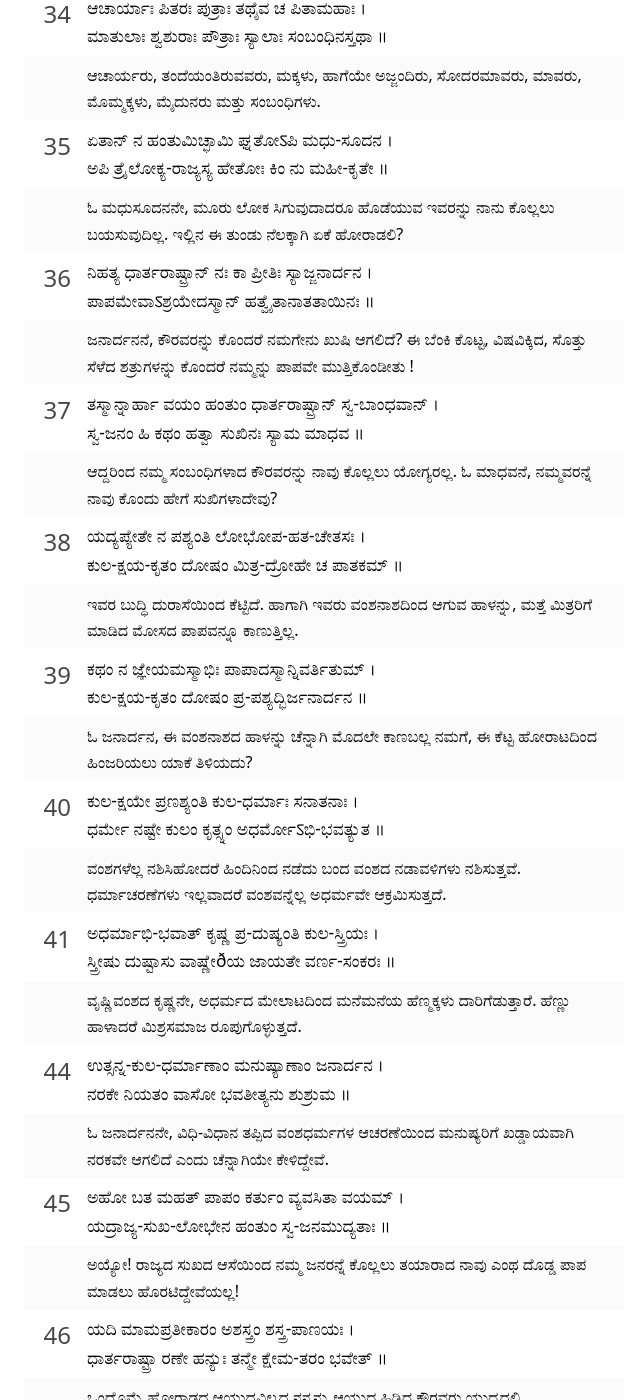
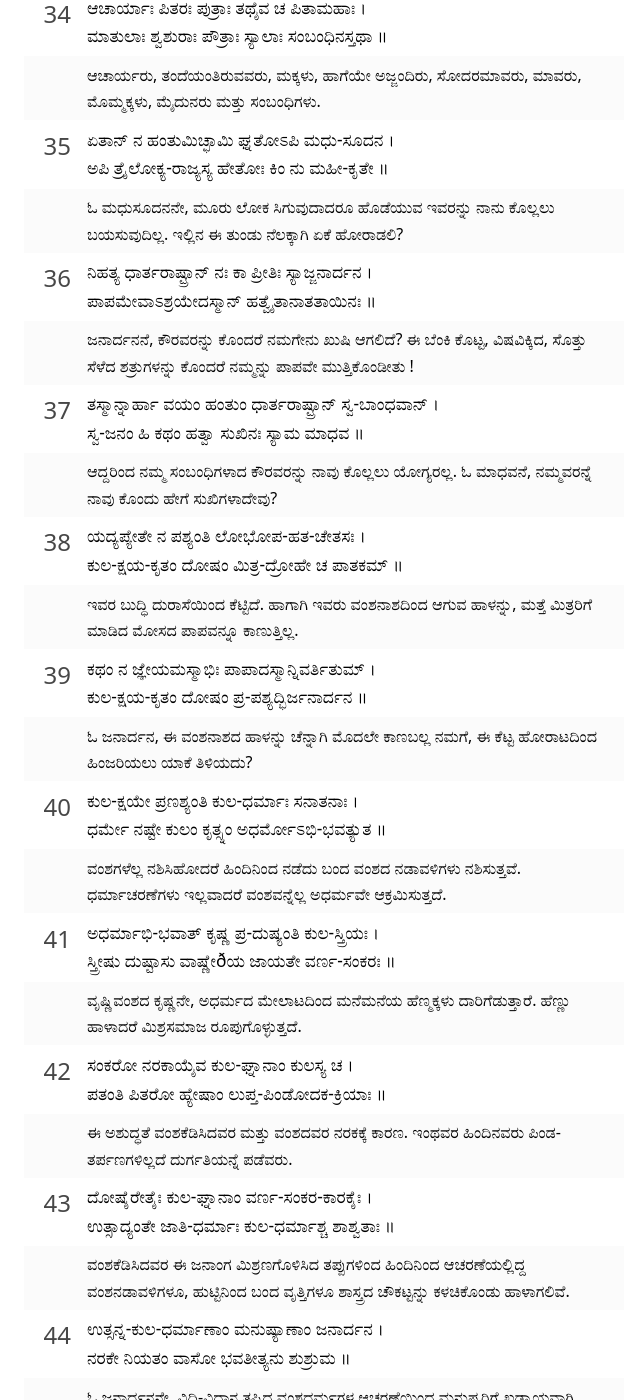
Before and after one commit to prawipra/gs_stage, a Jekyll site: the page built from kan/1.md, in a window 1280 px wide and 1400 px high, scrolled down 4648 px. Shown: the whole window, without its empty margins (316-956 px from the left). Built offline with Jekyll 4.4.1, drawn with Linux system fonts in a browser that asks for light colours; some of the changed text lies outside the part shown.

Commit message:
Use kan avagraha, add missing verses
The Unicode codepoint for kan avagraha looks more like the English lower case s.

```diff
--- a/_data/kan/v1.yml
+++ b/_data/kan/v1.yml
@@ -48,7 +48,7 @@
 
 13: |-
     ತತಃ ಶಂಖಾಶ್ಚ ಭೇರ್ಯಶ್ಚ ಪಣವಾನಕ-ಗೋಮುಖಾಃ ।
-    ಸಹಸೈವಾಭ್ಯಹನ್ಯಂತ ಸ ಶಬ್ದಸ್ತುಮುಲೋऽಭವತ್ ॥
+    ಸಹಸೈವಾಭ್ಯಹನ್ಯಂತ ಸ ಶಬ್ದಸ್ತುಮುಲೋಽಭವತ್ ॥
 
 14: |-
     ತತಃ ಶ್ವೇತೈರ್ಹಯೈರ್ಯುಕ್ತೇ ಮಹತಿ ಸ್ಯಂದನೇ ಸ್ಥಿತೌ ।
@@ -80,10 +80,10 @@
 
 21: |-
     ಹೃಷೀಕೇಶಂ ತದಾ ವಾಕ್ಯಂ ಇದಮಾಹ ಮಹೀ-ಪತೇ ।
-    ಸೇನಯೋರುಭಯೋರ್ಮಧ್ಯೇ ರಥಂ ಸ್ಥಾಪಯ ಮೇऽಚ್ಯುತ ॥
+    ಸೇನಯೋರುಭಯೋರ್ಮಧ್ಯೇ ರಥಂ ಸ್ಥಾಪಯ ಮೇಽಚ್ಯುತ ॥
 
 22: |-
-    ಯಾವದೇತಾನ್ ನಿರೀಕ್ಷೇऽಹಂ ಯೋದ್ಧು-ಕಾಮಾನವ-ಸ್ಥಿತಾನ್ ।
+    ಯಾವದೇತಾನ್ ನಿರೀಕ್ಷೇಽಹಂ ಯೋದ್ಧು-ಕಾಮಾನವ-ಸ್ಥಿತಾನ್ ।
     ಕೈರ್ಮಯಾ ಸಹ ಯೋದ್ಧವ್ಯಂ ಅಸ್ಮಿನ್ ರಣ-ಸಮುದ್ಯಮೇ ॥
 
 23: |-
@@ -107,7 +107,7 @@
     ಶ್ವಶುರಾನ್ ಸುಹೃದಶ್ಚೈವ ಸೇನಯೋರುಭಯೋರಪಿ ।
 
 27.5: |-
-    ಕೃಪಯಾ ಪರಯಾऽऽವಿಷ್ಟೋ ವಿಷೀದನ್ನಿದಮಬ್ರವೀತ್ ॥
+    ಕೃಪಯಾ ಪರಯಾಽಽವಿಷ್ಟೋ ವಿಷೀದನ್ನಿದಮಬ್ರವೀತ್ ॥
 
 28: |-
     ತಾನ್ ಸಮೀಕ್ಷ್ಯ ಸ ಕೌಂತೇಯಃ ಸರ್ವಾನ್ ಬಂಧೂನವ-ಸ್ಥಿತಾನ್ ।
@@ -125,7 +125,7 @@
 
 31: |-
     ನಿಮಿತ್ತಾನಿ ಚ ಪಶ್ಯಾಮಿ ವಿಪರೀತಾನಿ ಕೇಶವ ।
-    ನಚ ಶ್ರೇಯೋऽನು ಪಶ್ಯಾಮಿ ಹತ್ವಾ ಸ್ವ-ಜನಮಾಹವೇ ॥
+    ನಚ ಶ್ರೇಯೋಽನು ಪಶ್ಯಾಮಿ ಹತ್ವಾ ಸ್ವ-ಜನಮಾಹವೇ ॥
 
 32: |-
     ನ ಕಾಂಕ್ಷೇ ವಿಜಯಂ ಕೃಷ್ಣ ನಚ ರಾಜ್ಯಂ ಸುಖಾನಿ ಚ ।
@@ -133,19 +133,19 @@
 
 33: |-
     ಯೇಷಾಮರ್ಥೇ ಕಾಂಕ್ಷಿತಂ ನೋ ರಾಜ್ಯಂ ಭೋಗಾಃ ಸುಖಾನಿ ಚ ।
-    ತ ಇಮೇऽವ-ಸ್ಥಿತಾ ಯುದ್ಧೇ ಪ್ರಾಣಾಂಸ್ತ್ಯಕ್ತೌವ್ವ ಧನಾನಿ ಚ ॥
+    ತ ಇಮೇಽವ-ಸ್ಥಿತಾ ಯುದ್ಧೇ ಪ್ರಾಣಾಂಸ್ತ್ಯಕ್ತೌವ್ವ ಧನಾನಿ ಚ ॥
 
 34: |-
     ಆಚಾರ್ಯಾಃ ಪಿತರಃ ಪುತ್ರಾಃ ತಥೈವ ಚ ಪಿತಾಮಹಾಃ ।
     ಮಾತುಲಾಃ ಶ್ವಶುರಾಃ ಪೌತ್ರಾಃ ಸ್ಯಾಲಾಃ ಸಂಬಂಧಿನಸ್ತಥಾ ॥
 
 35: |-
-    ಏತಾನ್ ನ ಹಂತುಮಿಚ್ಛಾಮಿ ಘ್ನತೋऽಪಿ ಮಧು-ಸೂದನ ।
+    ಏತಾನ್ ನ ಹಂತುಮಿಚ್ಛಾಮಿ ಘ್ನತೋಽಪಿ ಮಧು-ಸೂದನ ।
     ಅಪಿ ತ್ರೈಲೋಕ್ಯ-ರಾಜ್ಯಸ್ಯ ಹೇತೋಃ ಕಿಂ ನು ಮಹೀ-ಕೃತೇ ॥
 
 36: |-
     ನಿಹತ್ಯ ಧಾರ್ತರಾಷ್ಟ್ರಾನ್ ನಃ ಕಾ ಪ್ರೀತಿಃ ಸ್ಯಾಜ್ಜನಾರ್ದನ ।
-    ಪಾಪಮೇವಾऽಶ್ರಯೇದಸ್ಮಾನ್ ಹತ್ವೈತಾನಾತತಾಯಿನಃ ॥
+    ಪಾಪಮೇವಾಽಶ್ರಯೇದಸ್ಮಾನ್ ಹತ್ವೈತಾನಾತತಾಯಿನಃ ॥
 
 37: |-
     ತಸ್ಮಾನ್ನಾರ್ಹಾ ವಯಂ ಹಂತುಂ ಧಾರ್ತರಾಷ್ಟ್ರಾನ್ ಸ್ವ-ಬಾಂಧವಾನ್ ।
@@ -161,11 +161,19 @@
 
 40: |-
     ಕುಲ-ಕ್ಷಯೇ ಪ್ರಣಶ್ಯಂತಿ ಕುಲ-ಧರ್ಮಾಃ ಸನಾತನಾಃ ।
-    ಧರ್ಮೇ ನಷ್ಟೇ ಕುಲಂ ಕೃತ್ಸ್ನಂ ಅಧರ್ಮೋऽಭಿ-ಭವತ್ಯುತ ॥
+    ಧರ್ಮೇ ನಷ್ಟೇ ಕುಲಂ ಕೃತ್ಸ್ನಂ ಅಧರ್ಮೋಽಭಿ-ಭವತ್ಯುತ ॥
 
 41: |-
     ಅಧರ್ಮಾಭಿ-ಭವಾತ್ ಕೃಷ್ಣ ಪ್ರ-ದುಷ್ಯಂತಿ ಕುಲ-ಸ್ತ್ರಿಯಃ ।
     ಸ್ತ್ರೀಷು ದುಷ್ಟಾಸು ವಾಷ್ಣೇðಯ ಜಾಯತೇ ವರ್ಣ-ಸಂಕರಃ ॥
+
+42: |-
+    ಸಂಕರೋ ನರಕಾಯೈವ ಕುಲ-ಘ್ನಾನಾಂ ಕುಲಸ್ಯ ಚ ।
+    ಪತಂತಿ ಪಿತರೋ ಹ್ಯೇಷಾಂ ಲುಪ್ತ-ಪಿಂಡೋದಕ-ಕ್ರಿಯಾಃ ॥
+
+43: |-
+    ದೋಷೈರೇತೈಃ ಕುಲ-ಘ್ನಾನಾಂ ವರ್ಣ-ಸಂಕರ-ಕಾರಕೈಃ ।
+    ಉತ್ಸಾದ್ಯಂತೇ ಜಾತಿ-ಧರ್ಮಾಃ ಕುಲ-ಧರ್ಮಾಶ್ಚ ಶಾಶ್ವತಾಃ ॥
 
 44: |-
     ಉತ್ಸನ್ನ-ಕುಲ-ಧರ್ಮಾಣಾಂ ಮನುಷ್ಯಾಣಾಂ ಜನಾರ್ದನ ।
@@ -180,5 +188,5 @@
     ಧಾರ್ತರಾಷ್ಟ್ರಾ ರಣೇ ಹನ್ಯುಃ ತನ್ಮೇ ಕ್ಷೇಮ-ತರಂ ಭವೇತ್ ॥
 
 47: |-
-    ಏವಮುಕ್ತ್ವಾऽರ್ಜುನಃ ಸಂಖೇ ರಥೋಪಸ್ಥ ಉಪಾವಿಶತ್ ।
+    ಏವಮುಕ್ತ್ವಾಽರ್ಜುನಃ ಸಂಖೇ ರಥೋಪಸ್ಥ ಉಪಾವಿಶತ್ ।
     ವಿಸೃಜ್ಯ ಸ-ಶರಂ ಚಾಪಂ ಶೋಕ-ಸಂವಿಗ್ನ-ಮಾನಸಃ ॥
```
